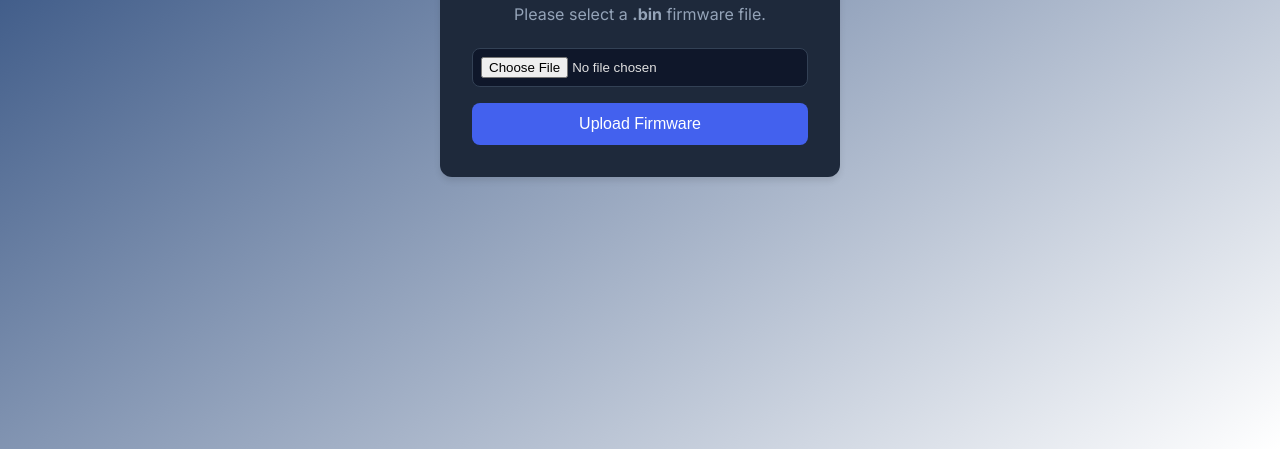
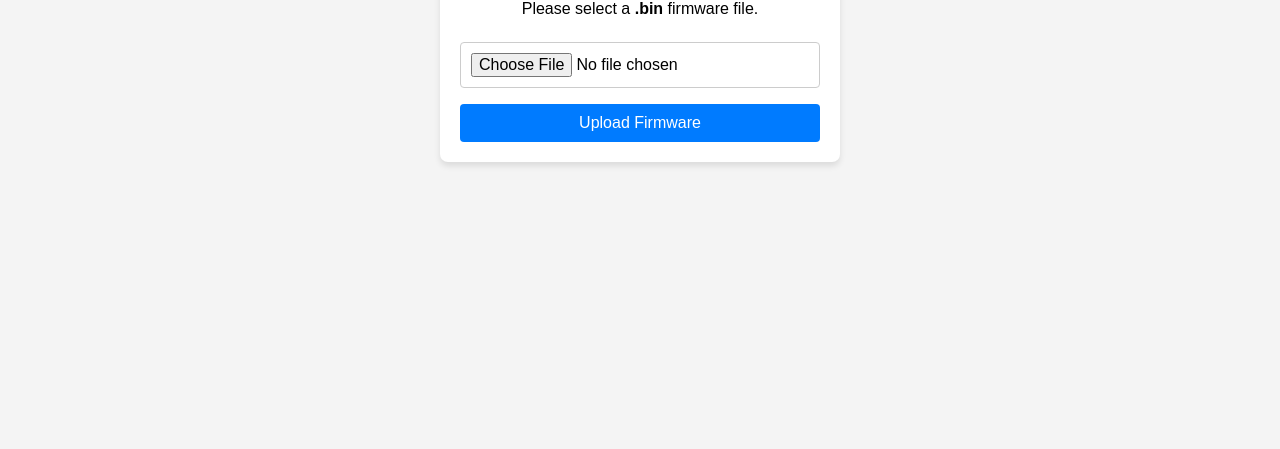
Before and after one commit to MudaSir-Latif/tem_hum_sensor, a website: page public/upload.html in a window 1280 px wide. Shown: the part 351-800 px from the top of the page. Drawn offline with Linux system fonts and the light colour scheme.

Commit message:
responsice upload page

```diff
--- a/public/upload-style.css
+++ b/public/upload-style.css
@@ -18,36 +18,34 @@
 }
 
 body {
-    background: linear-gradient(145deg, #11346c, white);
-    font-family: 'Inter', sans-serif;
-    color: var(--text-primary);
+    font-family: Arial, sans-serif;
+    margin: 0;
+    padding: 0;
     display: flex;
     justify-content: center;
     align-items: center;
     min-height: 100vh;
+    background-color: #f4f4f4;
 }
 
 .container {
-    background-color: var(--bg-card);
-    padding: 2rem;
-    border-radius: 0.75rem;
+    text-align: center;
+    background: #fff;
+    padding: 20px;
+    border-radius: 8px;
     box-shadow: 0 4px 6px rgba(0, 0, 0, 0.1);
-    text-align: center;
-    width: 100%;
-    max-width: 400px;
+    max-width: 90%;
+    width: 400px;
 }
 
 h1 {
-    font-size: 1.75rem;
-    font-weight: 600;
+    font-size: 1.5rem;
     margin-bottom: 1rem;
-    color: var(--primary);
 }
 
 p {
     font-size: 1rem;
     margin-bottom: 1.5rem;
-    color: var(--text-secondary);
 }
 
 form {
@@ -57,44 +55,37 @@ form {
 }
 
 input[type="file"] {
-    padding: 0.5rem;
-    border: 1px solid var(--border-color);
-    border-radius: 0.5rem;
-    background-color: var(--bg-dark);
-    color: var(--text-primary);
-    cursor: pointer;
+    padding: 10px;
+    border: 1px solid #ccc;
+    border-radius: 4px;
+    font-size: 1rem;
 }
 
 button {
-    padding: 0.75rem;
-    background-color: var(--primary);
+    padding: 10px;
+    background-color: #007BFF;
     color: white;
     border: none;
-    border-radius: 0.5rem;
+    border-radius: 4px;
     font-size: 1rem;
-    font-weight: 500;
     cursor: pointer;
-    transition: background-color 0.2s ease;
+    transition: background-color 0.3s;
 }
 
 button:hover {
-    background-color: var(--primary-light);
+    background-color: #0056b3;
 }
 
-@media (max-width: 768px) {
-    .container {
-        padding: 1.5rem;
-    }
-
+@media (max-width: 600px) {
     h1 {
-        font-size: 1.5rem;
+        font-size: 1.25rem;
     }
 
     p {
-        font-size: 0.875rem;
+        font-size: 0.9rem;
     }
 
     button {
-        font-size: 0.875rem;
+        font-size: 0.9rem;
     }
 }
```
